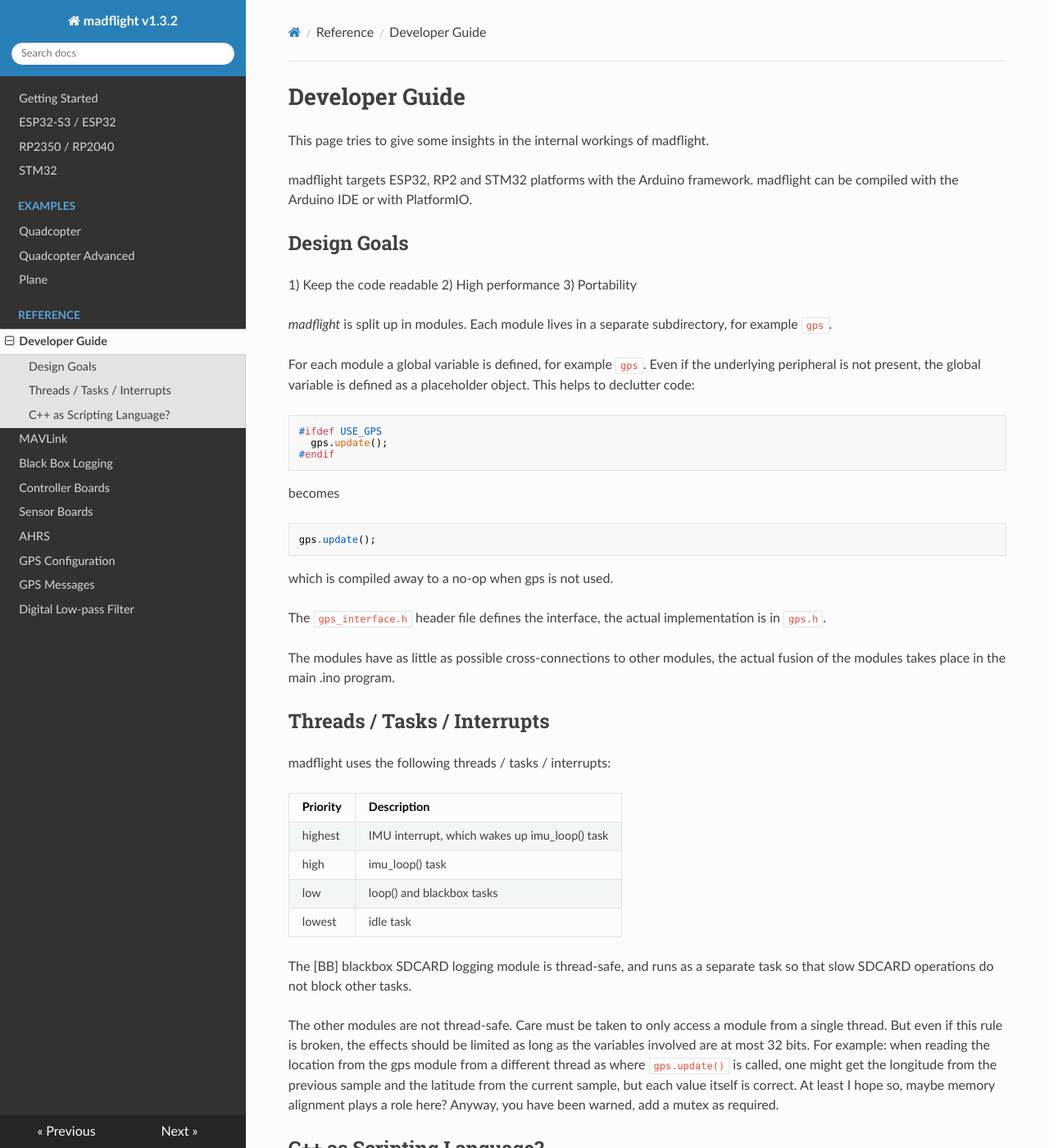
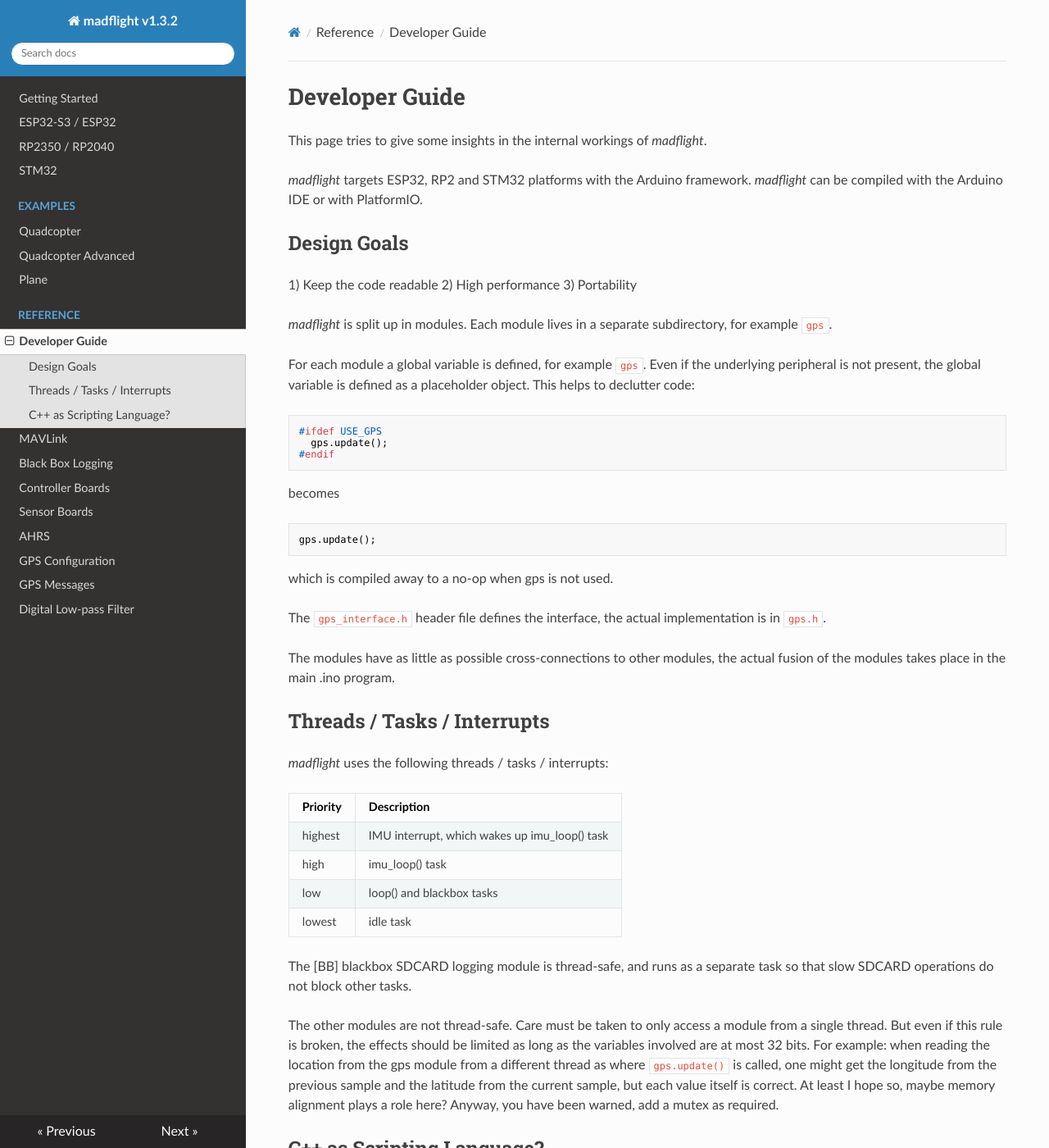
Before and after one commit to qqqlab/madflight-docs, an MkDocs documentation site: the page built from docs/Developer-Guide.md, in a window 1280 px wide and 1400 px high. Shown: the whole window at 82% size. Built offline with MkDocs 1.6.1, drawn with Linux system fonts in a browser that asks for light colours; nearby versions of some CDN libraries.

Commit message:
Update Developer-Guide.md

````diff
--- a/docs/Developer-Guide.md
+++ b/docs/Developer-Guide.md
@@ -1,8 +1,8 @@
 # Developer Guide
 
-This page tries to give some insights in the internal workings of madflight.
+This page tries to give some insights in the internal workings of _madflight_.
 
-madflight targets ESP32, RP2 and STM32 platforms with the Arduino framework. madflight can be compiled with the Arduino IDE or with PlatformIO.
+_madflight_ targets ESP32, RP2 and STM32 platforms with the Arduino framework. _madflight_ can be compiled with the Arduino IDE or with PlatformIO.
 
 ## Design Goals
 
@@ -13,13 +13,13 @@
 _madflight_ is split up in modules. Each module lives in a separate subdirectory, for example `gps`.
 
 For each module a global variable is defined, for example `gps`. Even if the underlying peripheral is not present, the global variable is defined as a placeholder object. This helps to declutter code:
-```
+```C++
 #ifdef USE_GPS
   gps.update();
 #endif
 ```
 becomes
-```
+```C++
 gps.update();
 ```
 which is compiled away to a no-op when gps is not used.
@@ -30,7 +30,7 @@
 
 ## Threads / Tasks / Interrupts
 
-madflight uses the following threads / tasks / interrupts:
+_madflight_ uses the following threads / tasks / interrupts:
 
 |Priority|Description|
 |-|-|
````
